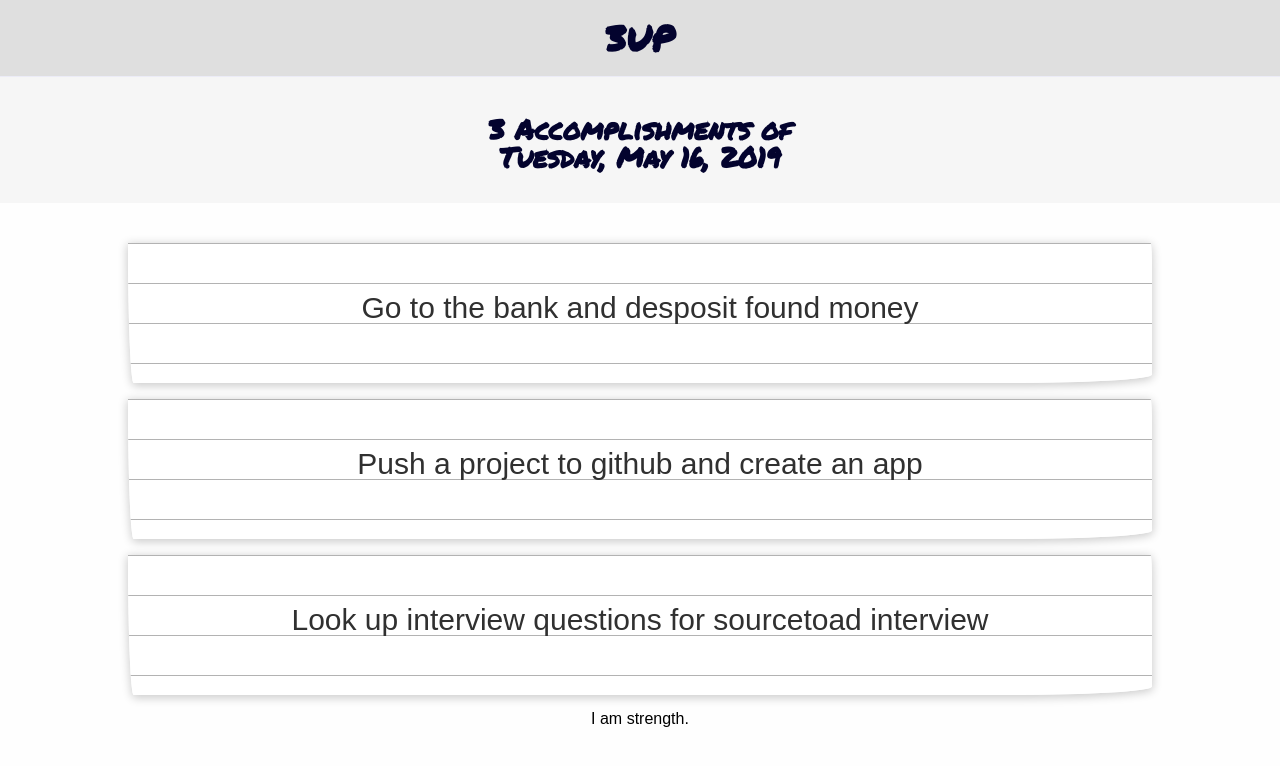
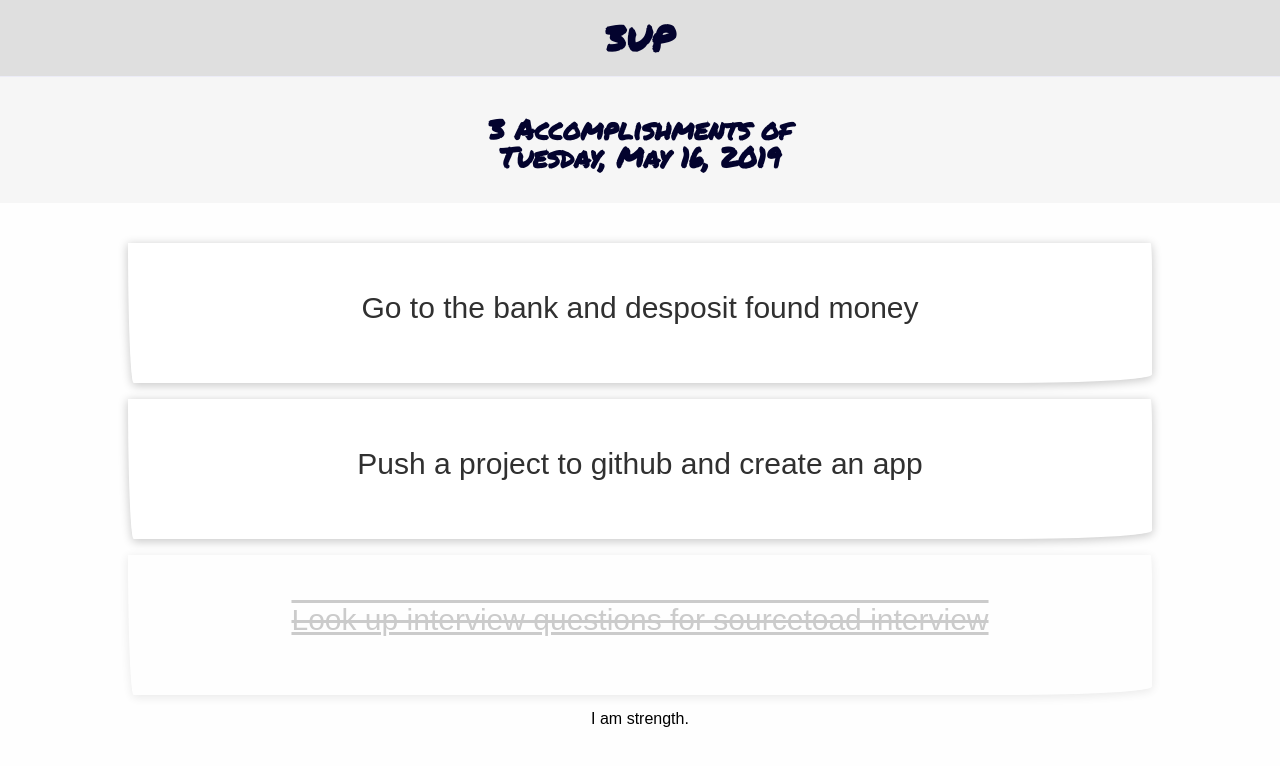
Before and after one commit to TatyCat/3-up, a React (Create React App) app: page / in a window 1280 px wide. Shown: the top 766 px of the page. Built offline with nearby package versions, Linux system fonts and the light colour scheme.

Commit message:
Added UI for disble

```diff
--- a/src/App.js
+++ b/src/App.js
@@ -1,5 +1,5 @@
 import React, { Component } from 'react'
-
+import Motivation from './components/Motivation'
 class App extends Component {
   render() {
 
@@ -20,12 +20,12 @@ class App extends Component {
           <p>Push a project to github and create an app</p>
         </article>
         <br />
-        <article className="page">
+        <article className="page done">
           <p>Look up interview questions for sourcetoad interview </p>
         </article>
 
         <div>
-          <p>I am {"strength"}.</p>
+          <Motivation />
         </div>
       </>
     )
--- /dev/null
+++ b/src/components/Motivation.js
@@ -0,0 +1,13 @@
+import React, { Component } from 'react';
+
+class Motivation extends Component {
+  render() {
+    return (
+      <>
+        <p>I am {"strength"}.</p>
+      </>
+    );
+  }
+}
+
+export default Motivation;
--- a/src/index.css
+++ b/src/index.css
@@ -67,7 +67,7 @@ section {
   border-radius-bottomright: 500px 30px;
   border-radius-topright: 5px 100px;
   background: white;
-  background: -webkit-gradient( linear, left top, left bottom, from(#333), color-stop(2%, white));
+  /* background: -webkit-gradient( linear, left top, left bottom, from(#333), color-stop(2%, white)); */
   background: -moz-repeating-linear-gradient( top, #fff, #fff 38px, #81cbbc 40px);
   background: repeating-linear-gradient( top, #fff, #fff 38px, #81cbbc 40px);
   -webkit-background-size: 100% 40px;
@@ -88,3 +88,11 @@ div p {
   font-family: sans-serif;
   font-size: 2vh;
 }
+
+/* DISABLE */
+
+.done {
+  text-decoration: underline overline line-through;
+  color: grey;
+  opacity: .4;
+}
```
